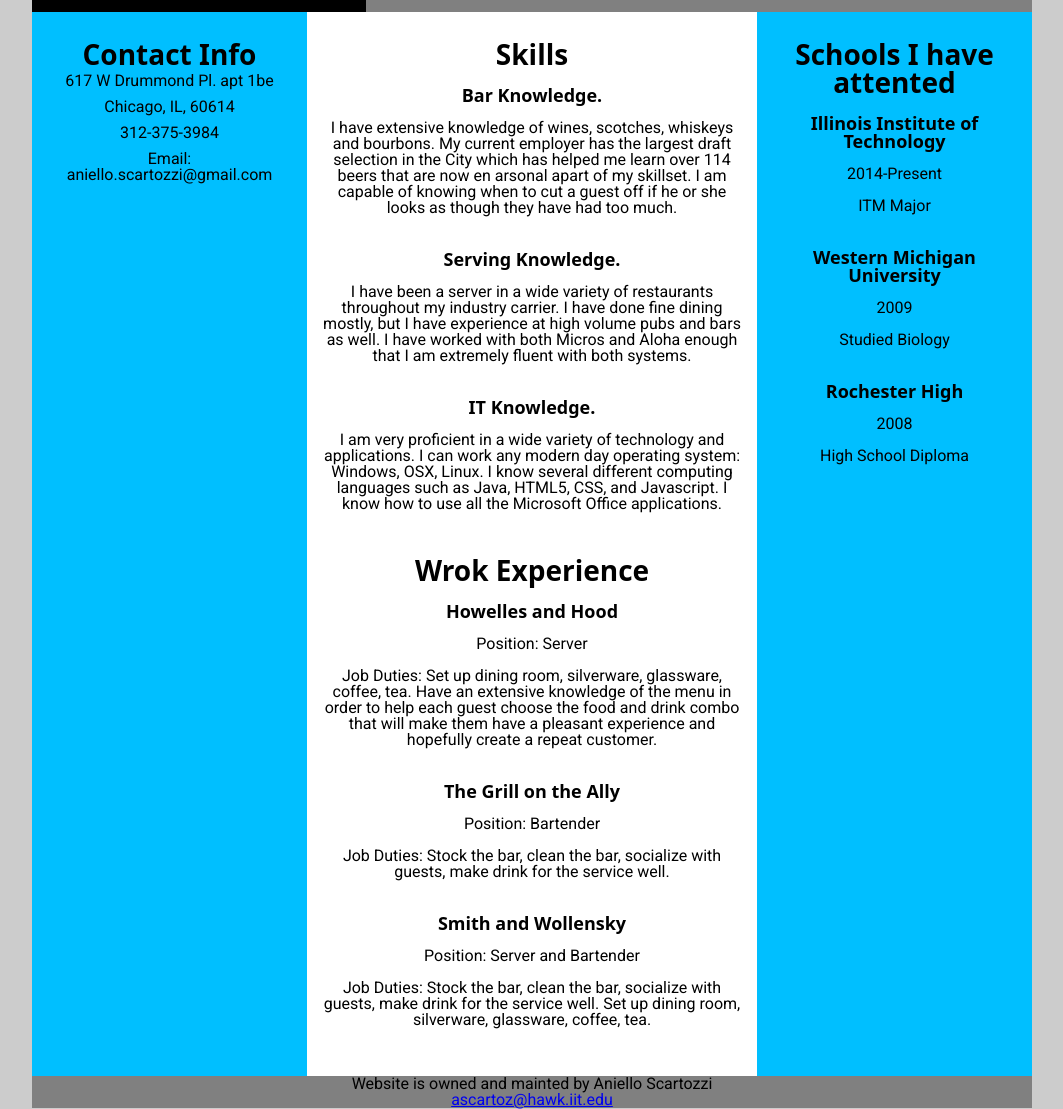
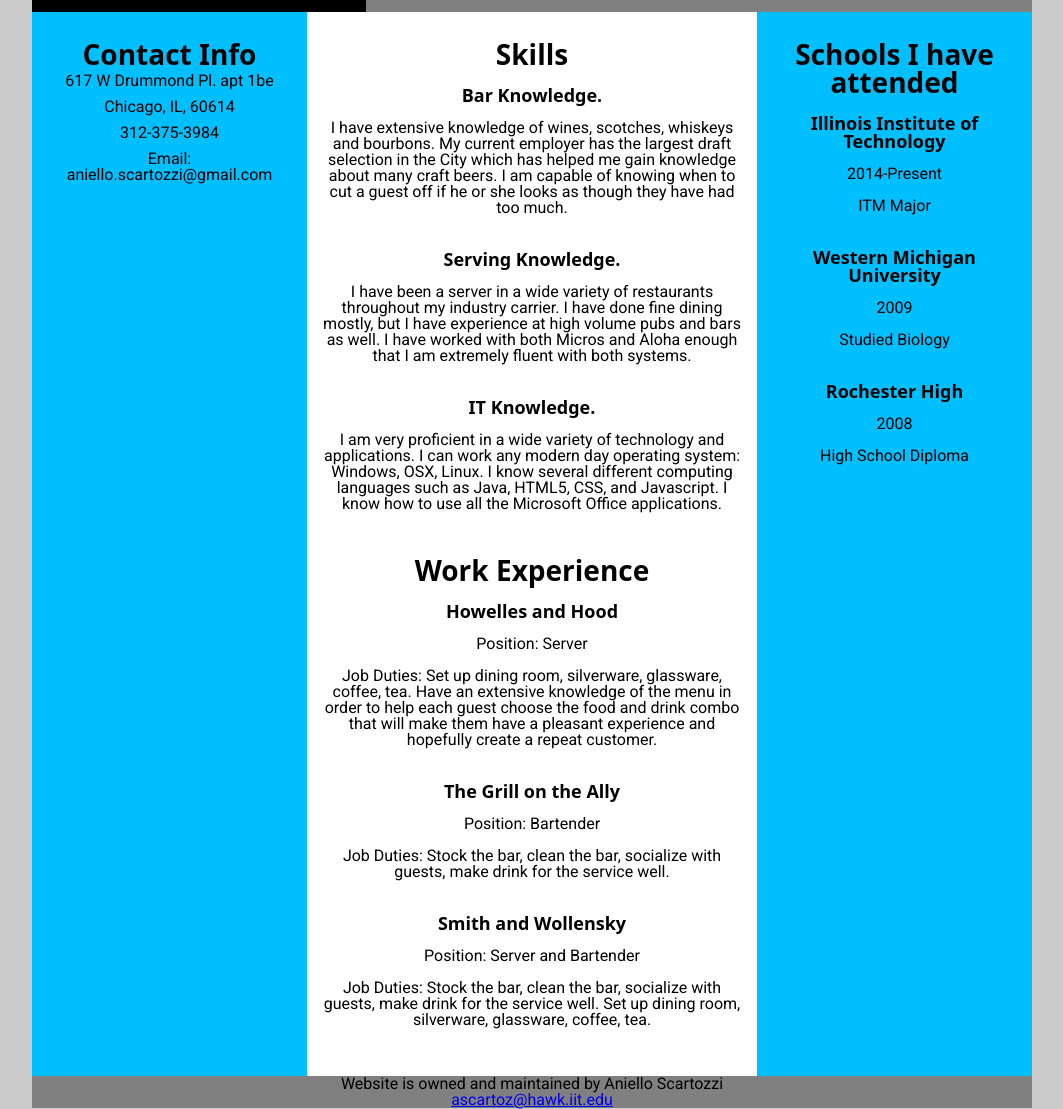
Before and after one commit to AnielloIIT/itmd361project3, a plain HTML site: page resume.html in a window 1280 px wide. Shown: the part 107-1216 px from the top of the page, without its empty margins (108-1171 px from the left). Drawn offline with Linux system fonts and the light colour scheme; a web font is replaced by a local one.

Commit message:
fixed typos

```diff
--- a/resume.html
+++ b/resume.html
@@ -33,8 +33,8 @@
 				<h3>Bar Knowledge.</h3>
 				<p>
 					I have extensive knowledge of wines, scotches, whiskeys and bourbons. My current employer
-					has the largest draft selection in the City which has helped me learn over 114 beers
-					that are now en arsonal apart of my skillset. I am capable of knowing when to cut a guest
+					has the largest draft selection in the City which has helped me gain knowledge about many craft beers.
+					I am capable of knowing when to cut a guest
 					off if he or she looks as though they have had too much.
 				</p>
 				<h3>Serving Knowledge.</h3>
@@ -49,7 +49,7 @@
 					day operating system: Windows, OSX, Linux. I know several different computing languages such
 					as Java, HTML5, CSS, and Javascript.  I know how to use all the Microsoft Office applications.
 				</p>
-				<h2>Wrok Experience</h2>
+				<h2>Work Experience</h2>
 				<h3>Howelles and Hood</h3>
 				<p>
 					Position: Server
@@ -77,7 +77,7 @@
 				</p>
 			</div>
 			<div id="column2">
-				<h2>Schools I have attented</h2>
+				<h2>Schools I have attended</h2>
 				<h3>Illinois Institute of Technology</h3>
 				<p>
 					2014-Present
@@ -101,7 +101,7 @@
 				</p>
 			</div>
 			<div id="footer">
-				<h6>Website is owned and mainted by Aniello Scartozzi</h6>
+				<h6>Website is owned and maintained by Aniello Scartozzi</h6>
 				<address>
 					<a href="mailto:ascartoz@hawk.iit.edu">ascartoz@hawk.iit.edu</a>
 				</address>
```
Also changed, not shown: index.html (+5 -4 lines).
